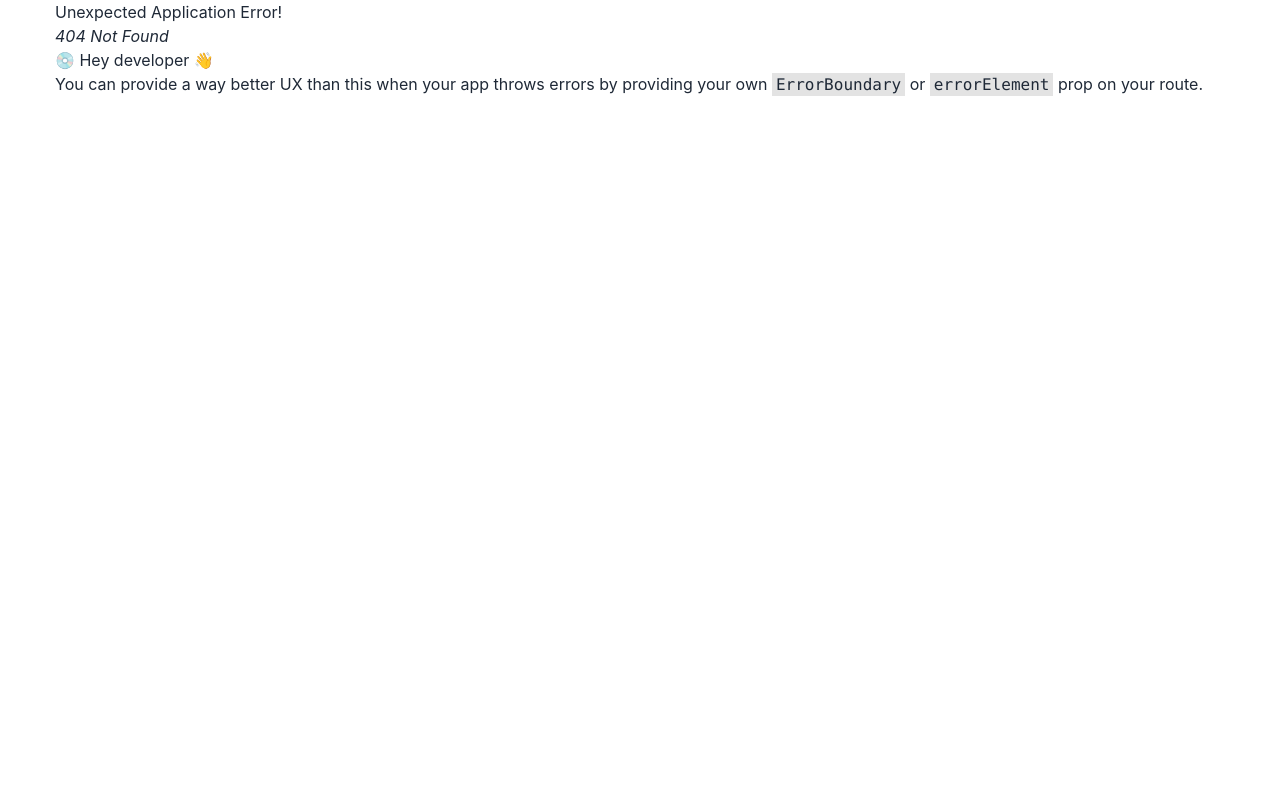
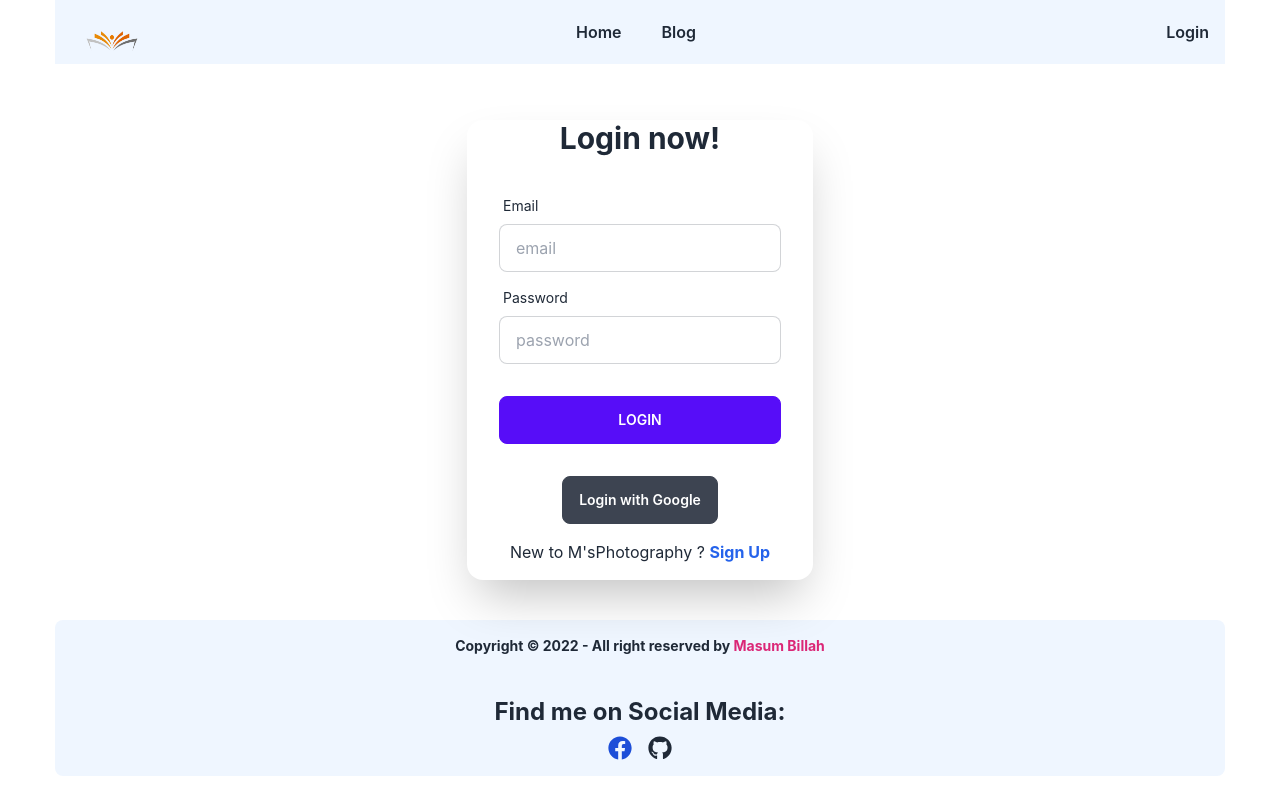
Before and after one commit to masum-71/readers-hub-client, a React (Create React App) app: page /login in a window 1280 px wide. Before the commit this address had no page. Built offline with nearby package versions, Linux system fonts and the light colour scheme.

Commit message:
login page setup done

```diff
--- /dev/null
+++ b/src/Contexts/AuthProvider/AuthProvider.js
@@ -0,0 +1,36 @@
+import React, { createContext, useEffect, useState } from "react";
+import {
+  createUserWithEmailAndPassword,
+  getAuth,
+  onAuthStateChanged,
+} from "firebase/auth";
+import app from "../../firebase/firebase.config";
+
+export const AuthContext = createContext();
+const auth = getAuth(app);
+
+const AuthProvider = ({ children }) => {
+  const [user, setUser] = useState(null);
+  const [loading, setLoading] = useState(true);
+
+  const createUser = (email, password) => {
+    setLoading(true);
+    return createUserWithEmailAndPassword(auth, email, password);
+  };
+
+  useEffect(() => {
+    const unsubscribe = onAuthStateChanged(auth, (currentUser) => {
+      setUser(currentUser);
+      setLoading(false);
+    });
+    return () => {
+      return unsubscribe();
+    };
+  }, []);
+  const authInfo = { createUser, user, loading };
+  return (
+    <AuthContext.Provider value={authInfo}>{children}</AuthContext.Provider>
+  );
+};
+
+export default AuthProvider;
--- /dev/null
+++ b/src/Pages/Login/Login.js
@@ -0,0 +1,58 @@
+import React from "react";
+import { Link } from "react-router-dom";
+
+const Login = () => {
+  return (
+    <div className="hero">
+      <div className="hero-content flex-col lg:flex-row-reverse justify-between">
+        <div className="card  w-full shadow-2xl bg-base-100">
+          <div className="text-center">
+            <h1 className="text-3xl text-center font-bold">Login now!</h1>
+          </div>
+          <form className="card-body">
+            <div className="form-control">
+              <label className="label">
+                <span className="label-text">Email</span>
+              </label>
+              <input
+                type="text"
+                placeholder="email"
+                name="email"
+                required
+                className="input input-bordered"
+              />
+            </div>
+            <div className="form-control">
+              <label className="label">
+                <span className="label-text">Password</span>
+              </label>
+              <input
+                type="password"
+                placeholder="password"
+                name="password"
+                required
+                className="input input-bordered"
+              />
+            </div>
+            <div className="form-control mt-6">
+              <input className="btn btn-primary" type="submit" value="Login" />
+            </div>
+          </form>
+          <p className="text-center mb-4">
+            <Link className="btn">
+              <button>Login with Google</button>
+            </Link>
+          </p>
+          <p className="text-center mb-4">
+            New to M'sPhotography ?{" "}
+            <Link to="/signup" className="text-blue-600 font-bold">
+              Sign Up
+            </Link>{" "}
+          </p>
+        </div>
+      </div>
+    </div>
+  );
+};
+
+export default Login;
--- a/src/Shared/Navbar/Navbar.js
+++ b/src/Shared/Navbar/Navbar.js
@@ -1,9 +1,11 @@
-import React from "react";
+import React, { useContext } from "react";
 import { Link } from "react-router-dom";
 
 import logo from "../../Assets/logo/logo.png";
+import { AuthContext } from "../../Contexts/AuthProvider/AuthProvider";
 
 const Navbar = () => {
+  const user = useContext(AuthContext);
   const menuItem = (
     <>
       <li className="font-semibold mr-2">
@@ -52,7 +54,25 @@ const Navbar = () => {
       </div>
       <div className="navbar-end ">
         <div className="font-semibold">
-          {/* this section will be add after login */}
+          {user?.email ? (
+            <div className="flex">
+              <li className="list-none mr-2">
+                <Link to="/myreviews">My reviews</Link>
+              </li>
+              <li className="list-none mr-2">
+                <Link to="/login">Add Services</Link>
+              </li>
+              <li className="list-none mr-2">
+                <button>Log Out</button>
+              </li>
+            </div>
+          ) : (
+            <>
+              <li className="list-none mr-2">
+                <Link to="/login">Login</Link>
+              </li>
+            </>
+          )}
         </div>
       </div>
     </div>
--- a/src/firebase/firebase.config.js
+++ b/src/firebase/firebase.config.js
@@ -5,15 +5,15 @@ import { initializeApp } from "firebase/app";
 
 // Your web app's Firebase configuration
 const firebaseConfig = {
-  apiKey: process.env.REACT_ARR_apiKey,
-  authDomain: process.env.REACT_ARR_authDomain,
-  projectId: process.env.REACT_ARR_projectId,
-  storageBucket: process.env.REACT_ARR_storageBucket,
-  messagingSenderId: process.env.REACT_ARR_messagingSenderId,
-  appId: process.env.REACT_ARR_appId,
+  apiKey: process.env.REACT_APP_apiKey,
+  authDomain: process.env.REACT_APP_authDomain,
+  projectId: process.env.REACT_APP_projectId,
+  storageBucket: process.env.REACT_APP_storageBucket,
+  messagingSenderId: process.env.REACT_APP_messagingSenderId,
+  appId: process.env.REACT_APP_appId,
 };
 
-// Initialize Firebase
+// Initialize Firebases
 const app = initializeApp(firebaseConfig);
 
 export default app;
```
Also changed, not shown: src/Routers/Routes.js (+9 -0 lines).
